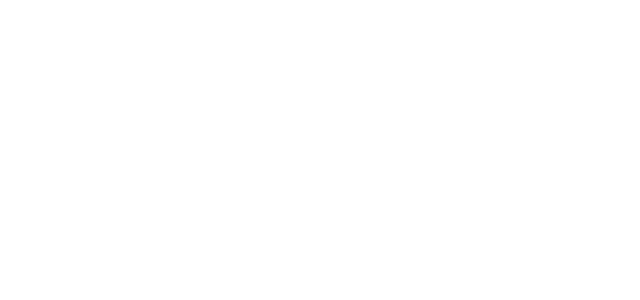
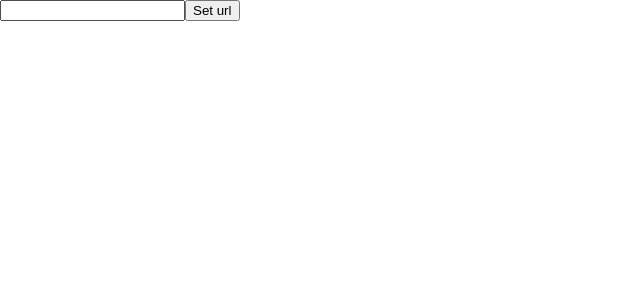
Before and after one commit to hyww/Noti, a React app: page / in a window 1280 px wide. Shown: the top 300 px of the page, without its empty margins (0-640 px from the left). Built offline with nearby package versions, Linux system fonts and the light colour scheme.

Commit message:
set youtube url

```diff
--- a/src/App.js
+++ b/src/App.js
@@ -6,21 +6,42 @@
 class App extends Component {
   constructor() {
     super();
+    this.state = {
+      player: null,
+      videoId: "g7rOyxIKsX8",
+    }
     this.setPlayer = this.setPlayer.bind(this);
+    this.urlOnSet = this.urlOnSet.bind(this);
   }
   render() {
     return (
-      <Youtube
-        videoId="g7rOyxIKsX8"
-        setPlayer={this.setPlayer}
-        onPlayerReady={this.onPlayerReady}
-        onPlayerStateChange={this.onPlayerStateChange}
-      ></Youtube>
+      <div>
+        <input
+          type="textbox"
+        ></input>
+        <button
+          onClick={this.urlOnSet}
+        >Set url</button>
+        <Youtube
+          player={this.state.player}
+          videoId={this.state.videoId}
+          videoUrl={this.state.videoUrl}
+          setPlayer={this.setPlayer}
+          onPlayerReady={this.onPlayerReady}
+          onPlayerStateChange={this.onPlayerStateChange}
+        ></Youtube>
+      </div>
     );
+  }
+  urlOnSet(e) {
+    const url = e.target.previousSibling.value;
+    if( /((https?:)?\/\/)?(www\.)?(youtube\.com\/watch\?v=|youtu\.be\/)(\w+)(.+)?/.test(url) ) {
+      const videoId = url.replace(/((https?:)?\/\/)?(www\.)?(youtube\.com\/watch\?v=|youtu\.be\/)(\w+)(.+)?/, "$5");
+      this.setState({videoId});
+    }
   }
   setPlayer(player) {
     this.setState({player});
-    console.log(this.state.player);
   }
   onPlayerReady(event) {
     event.target.playVideo();
--- a/src/Youtube.js
+++ b/src/Youtube.js
@@ -3,6 +3,7 @@
 
 
 class Youtube extends Component {
+  //FIXME only allows one player per page
   render() {
     return (
       <div id="player"></div>
@@ -16,7 +17,6 @@
     tag.src = "https://www.youtube.com/iframe_api";
     var firstScriptTag = document.getElementsByTagName('script')[0];
     firstScriptTag.parentNode.insertBefore(tag, firstScriptTag);
-
     // 3. This function creates an <iframe> (and YouTube player)
     //    after the API code downloads.
     var player;
@@ -33,5 +33,10 @@
       props.setPlayer(player);
     }
   }
+  componentWillReceiveProps(nextProps) {
+    if ( this.props.videoId !== nextProps.videoId ) {
+      this.props.player.loadVideoById(nextProps.videoId);
+    }
+  }
 }
 export default Youtube;
```
